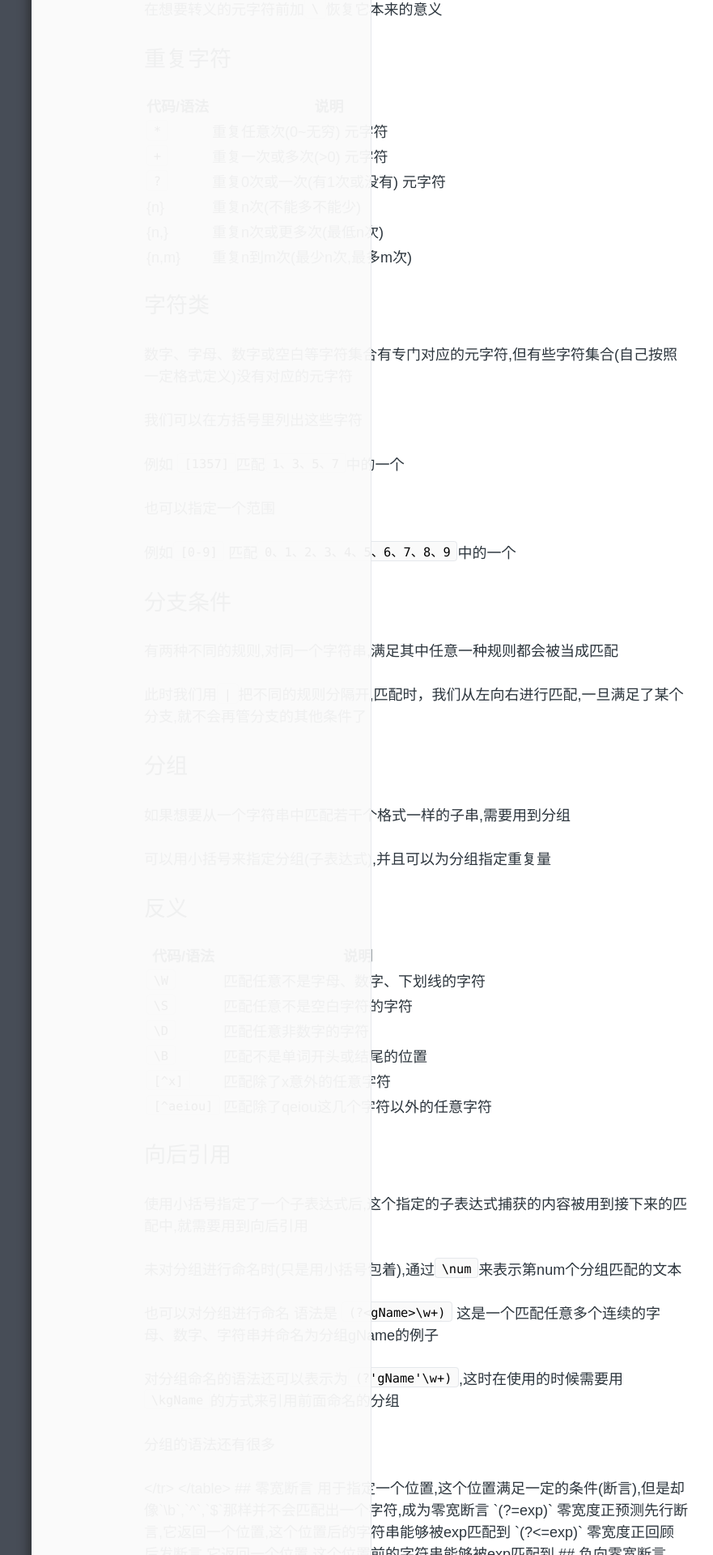
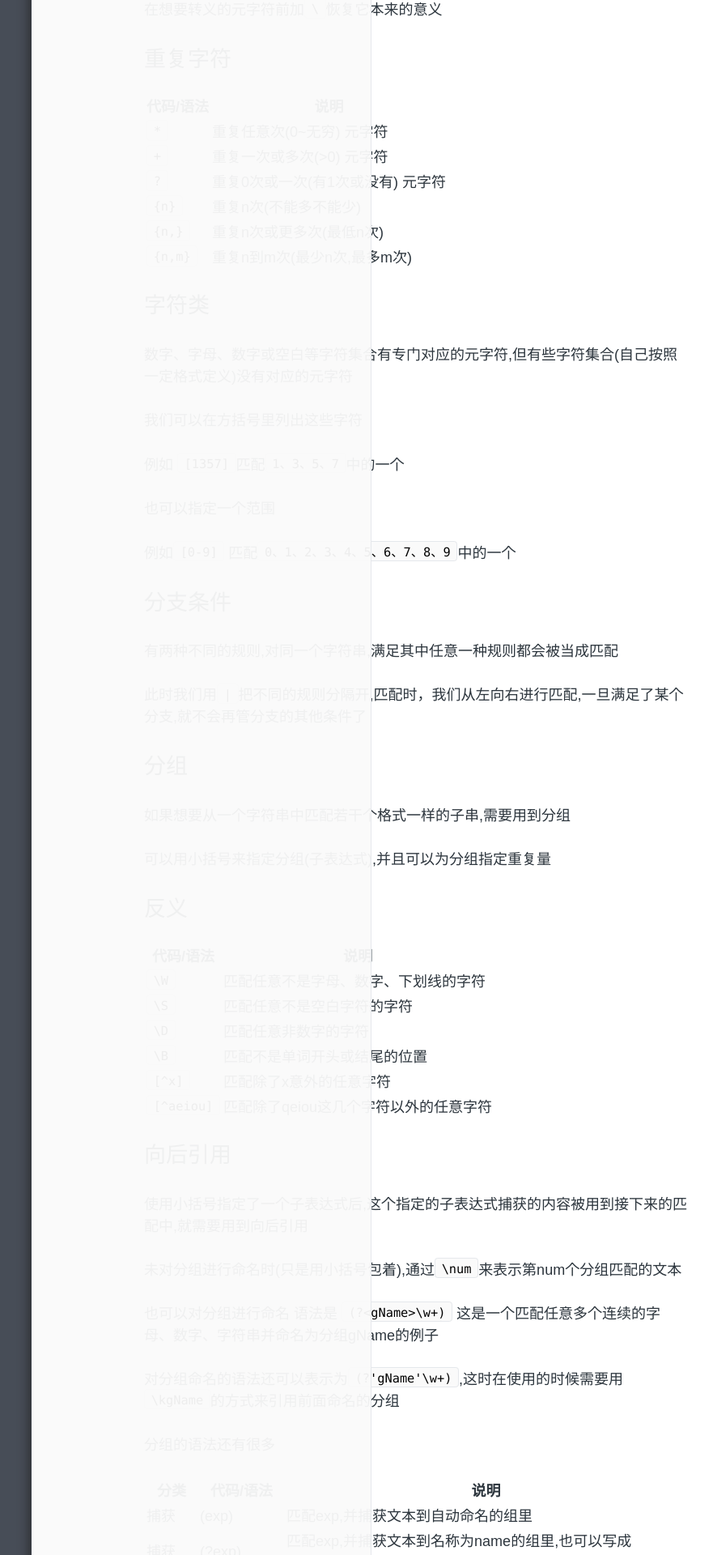
Before and after one commit to jnchen/jnchen.github.io, a Jekyll site: the page built from _posts/note/2015-09-02-note-of-regex.md, in a window 1280 px wide. Shown: the part 864-2784 px from the top of the page at 81% size, without its empty margins (126-1007 px from the left). Built offline with Jekyll 4.4.1, drawn with Linux system fonts in a browser that asks for light colours; comment, search, counter and statistics services are not loaded; some of the changed text lies outside the part shown.

Commit message:
Update 2015-09-02-note-of-regex.md

```diff
--- a/_posts/note/2015-09-02-note-of-regex.md
+++ b/_posts/note/2015-09-02-note-of-regex.md
@@ -40,9 +40,9 @@
 |`*`|重复任意次(0~无穷)  元字符|
 |`+`|重复一次或多次(>0)  元字符|
 |`?`|重复0次或一次(有1次或没有)  元字符|
-|{n}|重复n次(不能多不能少)|
-|{n,}|重复n次或更多次(最低n次)|
-|{n,m}|重复n到m次(最少n次,最多m次)|
+|`{n}`|重复n次(不能多不能少)|
+|`{n,}`|重复n次或更多次(最低n次)|
+|`{n,m}`|重复n到m次(最少n次,最多m次)|
 
 ## 字符类
 
@@ -92,48 +92,16 @@
 
 分组的语法还有很多
 
-<table>
-	<th>
-		<td>分类</td>
-		<td>代码/语法</td>
-		<td>说明</td>
-	</th>
-	<tr>
-		<td rowspan="3">捕获</td>
-		<td>(exp)</td>
-		<td>匹配exp,并捕获文本到自动命名的组里</td>
-	</tr>
-	<tr>
-		<td>(?<name>exp)</td>
-		<td>匹配exp,并捕获文本到名称为name的组里,也可以写成(?'name'exp)</td>
-	</tr>
-	<tr>
-		<td>(?:exp)</td>
-		<td>匹配exp,不捕获匹配的文本,也不给此组分配组号</td>
-	</tr>
-	<tr>
-		<td rowspan="4">零宽断言</td>
-		<td>(?=exp)</td>
-		<td>匹配exp前面的位置</td>
-	</tr>
-	<tr>
-		<td>(?&lt;=exp)</td>
-		<td>匹配exp后面的位置</td>
-	</tr>
-	<tr>
-		<td>(?!exp)</td>
-		<td>匹配后面跟的不是exp的位置</td>
-	</tr>
-	<tr>
-		<td>(?&lt;!exp)</td>
-		<td>匹配前面不是exp的位置</td>
-	</tr>
-	<tr>
-		<td>注释</td>
-		<td>(?#comment)</td>
-		<td>这种类型的分组不对正则表达式的处理产生任何影响,仅用于方便人们阅读</td>
-	</tr>
-</table>
+|分类|代码/语法|说明|
+|----|----|----|
+|捕获|(exp)|匹配exp,并捕获文本到自动命名的组里|
+|捕获|(?exp)|匹配exp,并捕获文本到名称为name的组里,也可以写成(?'name'exp)|
+|捕获|(?:exp)|匹配exp,不捕获匹配的文本,也不给此组分配组号|
+|零宽断言|(?=exp)|匹配exp前面的位置|
+|零宽断言|(?<=exp)|匹配exp后面的位置|
+|零宽断言|(?!exp|配后面跟的不是exp的位置|
+|零宽断言|(?<!exp)|匹配前面不是exp的位置|
+|注释|(?#comment)|这种类型的分组不对正则表达式的处理产生任何影响,仅用于方便人们阅读|
 
 ## 零宽断言
 
```
